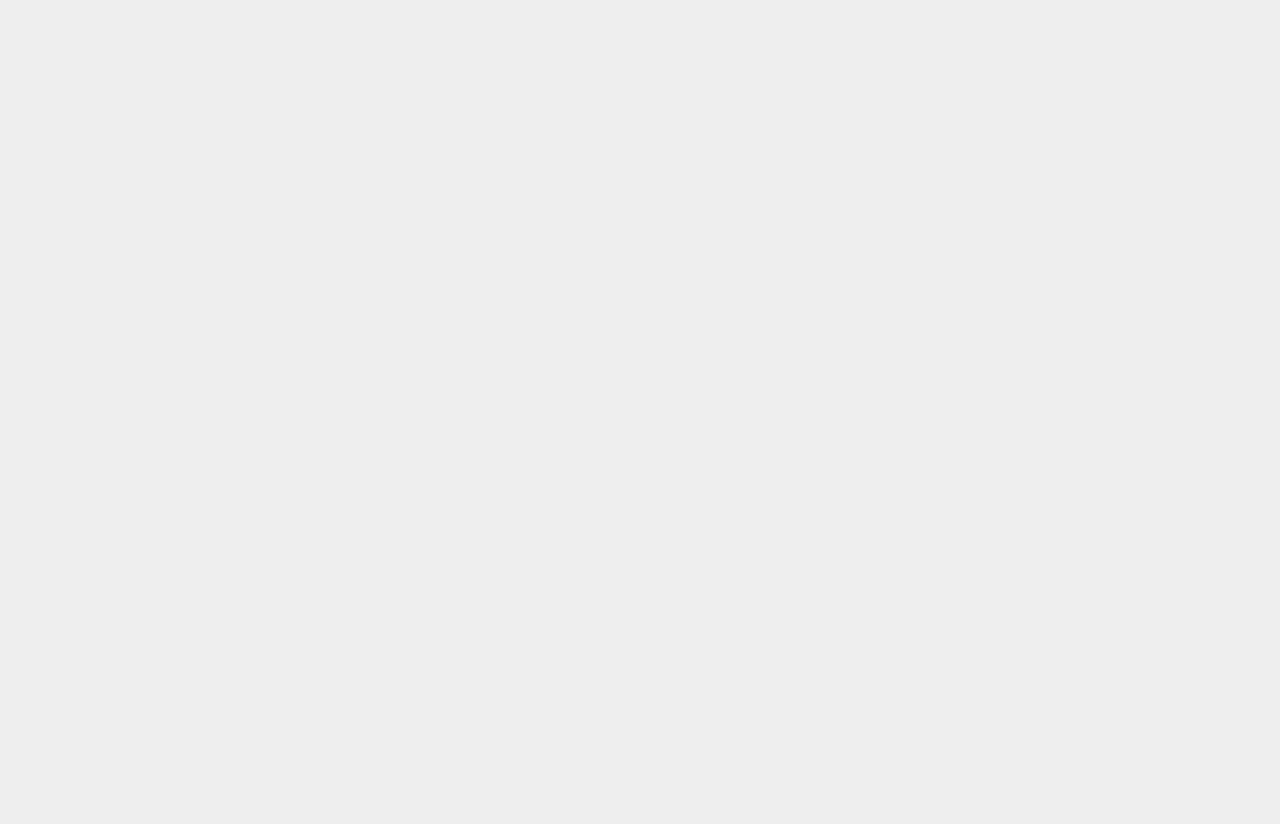
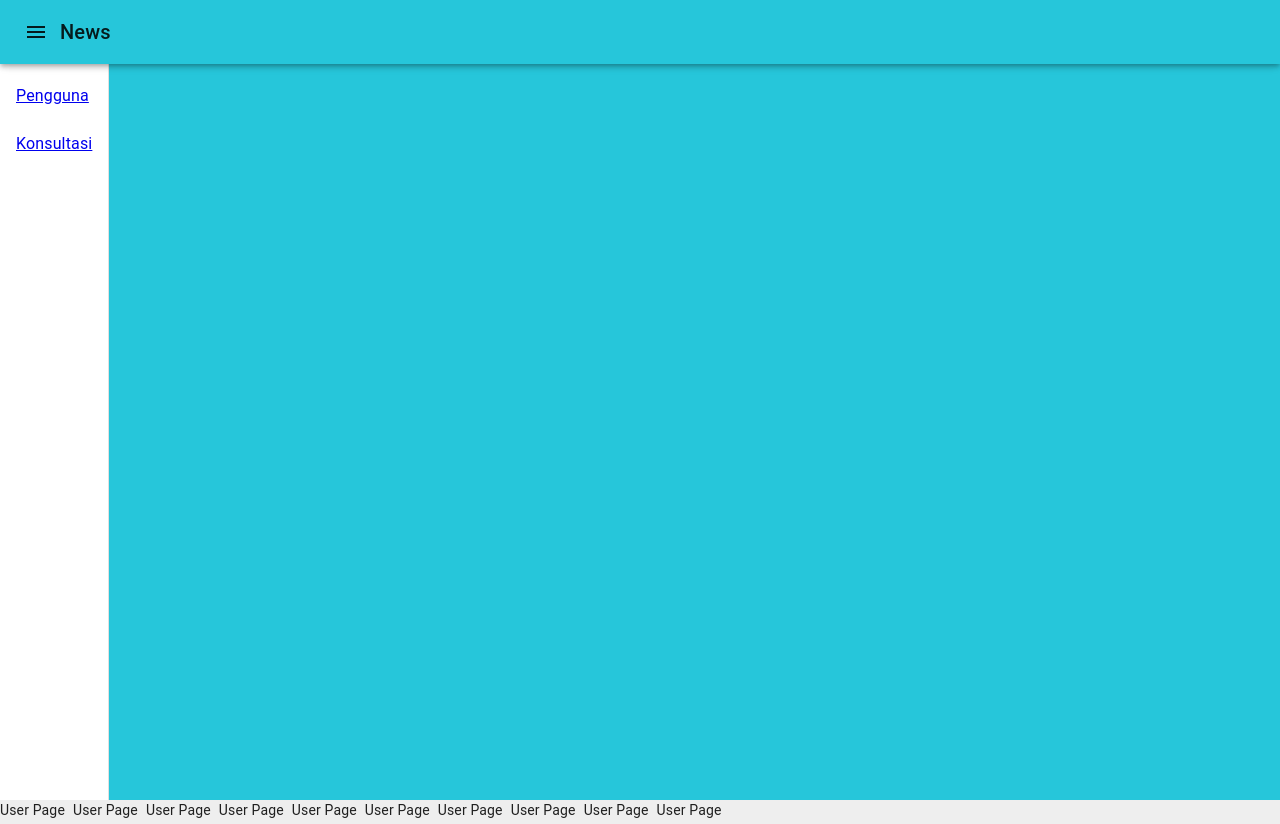
Before and after one commit to fyfirman/curhat-asi-web, a React (Create React App) app: page /admin/users in a window 1280 px wide. Before the commit the page ends 800 px from the top, so only its background shows below. Built offline with nearby package versions, Linux system fonts and the light colour scheme.

Commit message:
create a sidebar

```diff
--- /dev/null
+++ b/src/components/Navbar.tsx
@@ -0,0 +1,26 @@
+import React from "react";
+import { AppBar, IconButton, makeStyles, Theme, Toolbar, Typography } from "@material-ui/core";
+import { Menu as MenuIcon } from "@material-ui/icons";
+
+const useStyles = makeStyles((theme: Theme) => ({
+  root: {
+    zIndex: theme.zIndex.drawer + 1
+  }
+}));
+
+const Navbar = () => {
+  const classes = useStyles();
+
+  return (
+    <AppBar position="fixed" className={classes.root}>
+      <Toolbar>
+        <IconButton edge="start" color="inherit" aria-label="menu">
+          <MenuIcon />
+        </IconButton>
+        <Typography variant="h6">News</Typography>
+      </Toolbar>
+    </AppBar>
+  );
+};
+
+export default Navbar;
--- /dev/null
+++ b/src/components/Sidebar.tsx
@@ -0,0 +1,45 @@
+import * as React from "react";
+import { Drawer, List, ListItem, ListItemText, makeStyles, Theme } from "@material-ui/core";
+import { Route as IRoute } from "@navigation/routes";
+import { NavLink } from "react-router-dom";
+
+interface SidebarProps {
+  routes: IRoute[];
+  prefixPath: string;
+}
+
+const useStyles = makeStyles((theme: Theme) => ({
+  root: {
+    height: "100vh",
+    backgroundColor: theme.palette.primary.main,
+    flexShrink: 0,
+    whiteSpace: "nowrap"
+  },
+  toolbar: {
+    display: "flex",
+    alignItems: "center",
+    justifyContent: "flex-end",
+    padding: "0 8px",
+    ...theme.mixins.toolbar
+  }
+}));
+
+const Sidebar: React.FC<SidebarProps> = ({ routes, prefixPath }: SidebarProps) => {
+  const classes = useStyles();
+  return (
+    <Drawer className={classes.root} variant="permanent" open>
+      <div className={classes.toolbar} />
+      <List>
+        {routes.map(({ name, path }, key) => (
+          <NavLink to={prefixPath + path} activeClassName="active" key={key}>
+            <ListItem button key={name}>
+              <ListItemText primary={name} />
+            </ListItem>
+          </NavLink>
+        ))}
+      </List>
+    </Drawer>
+  );
+};
+
+export default Sidebar;
--- /dev/null
+++ b/src/navigation/Admin.tsx
@@ -0,0 +1,28 @@
+import React from "react";
+import { Switch, Route, Redirect } from "react-router-dom";
+import { privateRoutes as routes } from "@navigation/routes";
+import Sidebar from "@components/Sidebar";
+import Navbar from "@components/Navbar";
+
+const routeName = "/admin";
+
+const switchRoutes = (
+  <Switch>
+    {routes.map((route, key) => {
+      return <Route exact path={routeName + route.path} component={route.component} key={key} />;
+    })}
+    <Redirect from={routeName} to={`${routeName}/users`} />
+  </Switch>
+);
+
+const Admin = () => {
+  return (
+    <>
+      <Navbar />
+      <Sidebar routes={routes} prefixPath={routeName} />
+      <main>{switchRoutes}</main>
+    </>
+  );
+};
+
+export default Admin;
--- a/src/navigation/RouterConfig.tsx
+++ b/src/navigation/RouterConfig.tsx
@@ -3,6 +3,7 @@ import { Route, Redirect } from "react-router-dom";
 import Login from "@pages/login/Login";
 import Users from "@pages/private/users/Users";
 import Consultations from "@pages/private/consultations/Consultations";
+import Admin from "./Admin";
 
 const RouterConfig: React.FC = () => {
   const [loggedIn, _] = React.useState(false);
@@ -15,6 +16,7 @@ const RouterConfig: React.FC = () => {
       <Route path="/login" component={Login} />
       <Route path="/user" component={Users} />
       <Route path="/consultation" component={Consultations} />
+      <Route path="/admin" component={Admin} />
     </>
   );
 };
--- /dev/null
+++ b/src/navigation/routes.ts
@@ -0,0 +1,22 @@
+import * as React from "react";
+import Consultations from "@pages/private/consultations/Consultations";
+import Users from "@pages/private/users/Users";
+
+export interface Route {
+  path: string;
+  component: React.ComponentType;
+  name: string;
+}
+
+export const privateRoutes: Route[] = [
+  {
+    path: "/users",
+    component: Users,
+    name: "Pengguna"
+  },
+  {
+    path: "/consultations",
+    component: Consultations,
+    name: "Konsultasi"
+  }
+];
--- a/src/pages/private/users/Users.tsx
+++ b/src/pages/private/users/Users.tsx
@@ -1,7 +1,23 @@
 import React from "react";
+import { Grid } from "@material-ui/core";
 
 const Users = () => {
-  return <div>User Page</div>;
+  return (
+    <main>
+      <Grid container spacing={1} direction="row">
+        <Grid item>User Page</Grid>
+        <Grid item>User Page</Grid>
+        <Grid item>User Page</Grid>
+        <Grid item>User Page</Grid>
+        <Grid item>User Page</Grid>
+        <Grid item>User Page</Grid>
+        <Grid item>User Page</Grid>
+        <Grid item>User Page</Grid>
+        <Grid item>User Page</Grid>
+        <Grid item>User Page</Grid>
+      </Grid>
+    </main>
+  );
 };
 
 export default Users;
```
